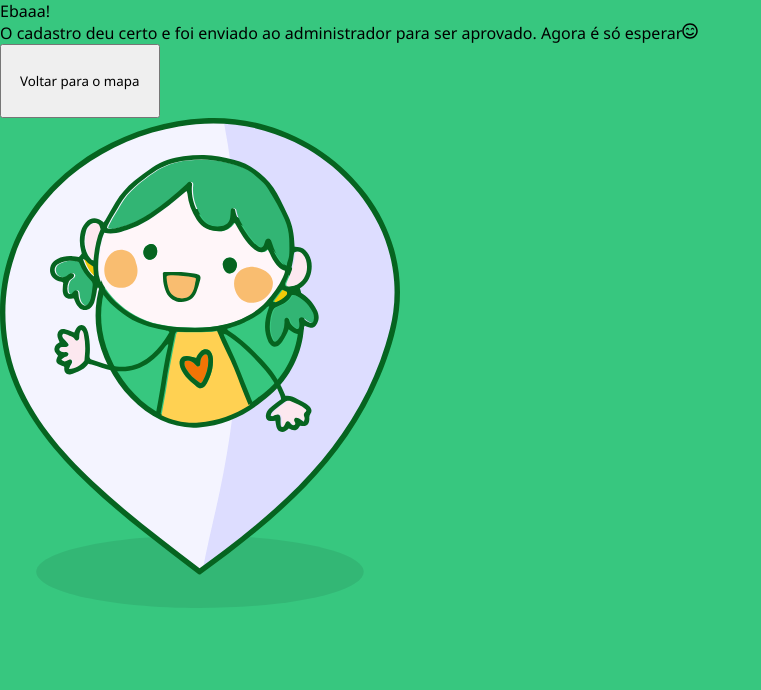
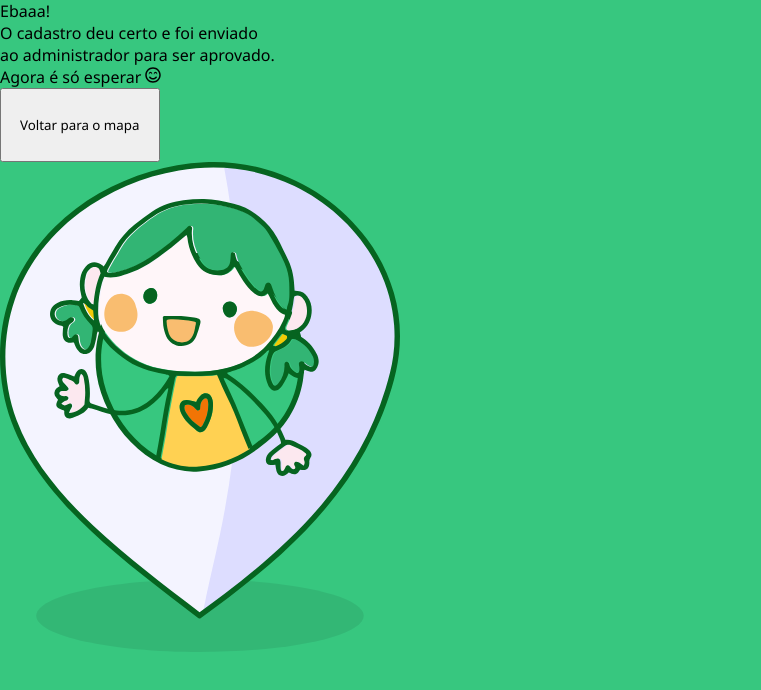
Before and after one commit to die-goncalves/happy_2.0.frontend, a React (Create React App) app: page /map/create/success in a window 1280 px wide. Shown: the top 690 px of the page, without its empty margins (0-761 px from the left). Built offline with nearby package versions, Linux system fonts and the light colour scheme.

Commit message:
Update success page
Separate the text and the image into two large blocks and add a line break in the description.

```diff
--- a/src/screens/Success/index.tsx
+++ b/src/screens/Success/index.tsx
@@ -7,21 +7,26 @@ import "./styles.css";
 function Successpage() {
   return (
     <div id="success-page">
+      <div className="sp-left">
         <div id="sp-title">
           <p>Ebaaa!</p>
         </div>
         <div id="sp-description">
           <p>
-          O cadastro deu certo e foi enviado ao administrador para ser aprovado.
-          Agora é só esperar
-          <FaRegSmileBeam />
+            O cadastro deu certo e foi enviado <br /> ao administrador para ser
+            aprovado.
+            <br />
+            Agora é só esperar <FaRegSmileBeam />
           </p>
         </div>
         <div id="sp-comeback">
           <input type="button" value="Voltar para o mapa" />
         </div>
+      </div>
+      <div className="sp-right">
         <div id="sp-pictures">
           <img src={SuccessImg} alt="success" />
+        </div>
       </div>
     </div>
   );
```
Lines whose indentation alone changed are shown as unchanged.
